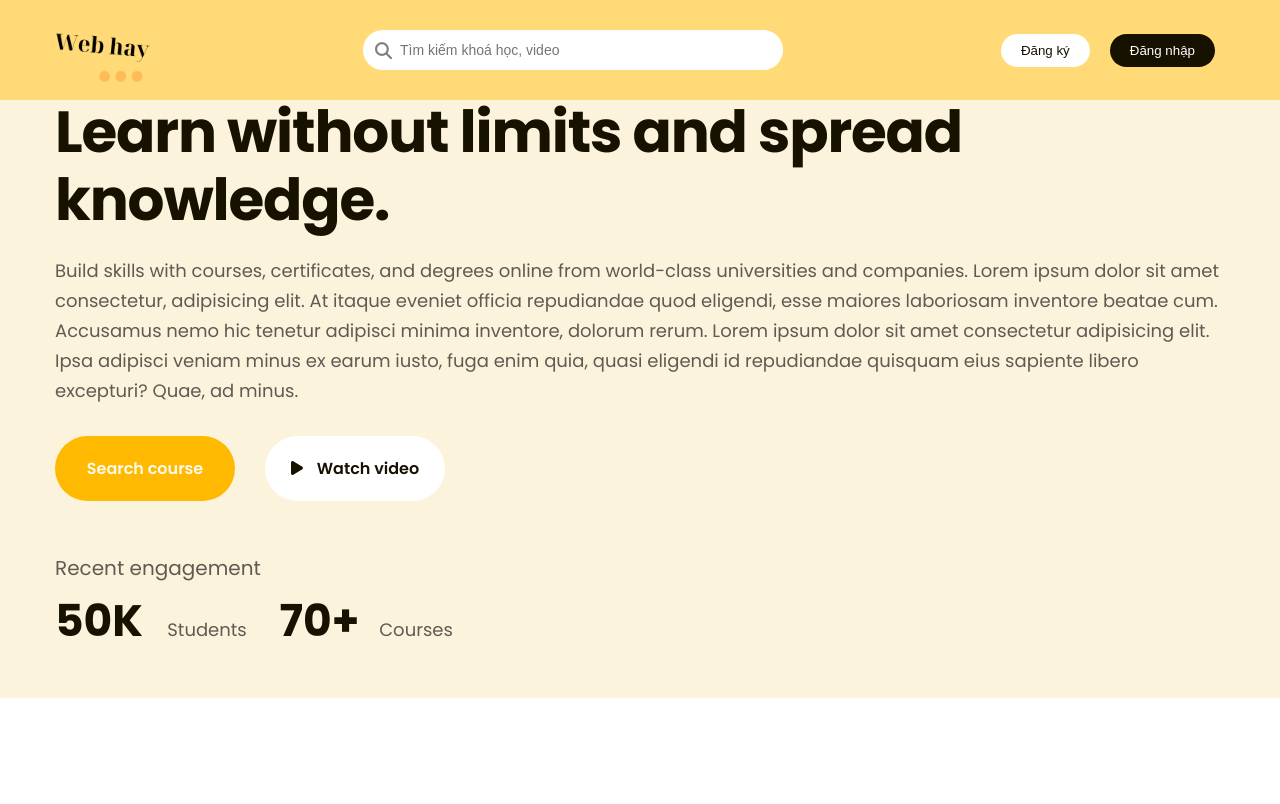
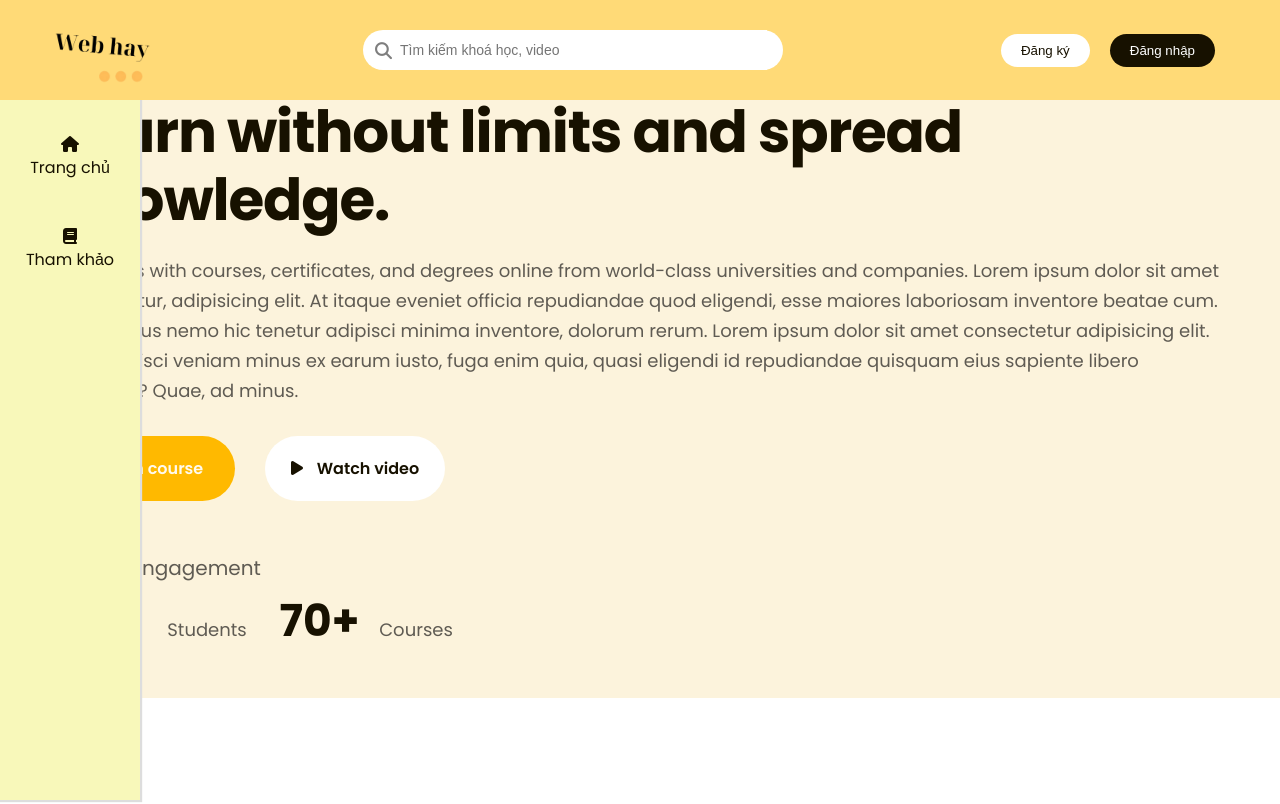
Before and after one commit to LamVyHuynh/Duan01, a plain HTML site: page index.html in a window 1280 px wide. Shown: the top 804 px of the page. Drawn offline with Linux system fonts and the light colour scheme.

Commit message:
lam xong navbar

```diff
--- a/assets/css/style.css
+++ b/assets/css/style.css
@@ -102,6 +102,46 @@ body {
   color: #fff;
   background-color: #171100;
   padding: 9px 20px;
+}
+
+#navbar {
+  min-width: 140px;
+  display: flex;
+  flex-direction: column;
+  position: fixed;
+  top: 100px;
+  left: 0;
+  bottom: 0;
+  padding: 10px;
+  background-color: #f8f8ba;
+  box-shadow: 1px 1px 1px 1px #ddd;
+}
+
+#navbar .nav-list .nav-item {
+  padding: 10px;
+  list-style: none;
+  width: 100%;
+}
+
+#navbar .nav-list .nav-item .nav-link {
+  width: 100%;
+  height: 72px;
+  display: flex;
+  flex-direction: column;
+  justify-content: center;
+  align-items: center;
+  text-decoration: none;
+  color: #171100;
+  border-radius: 16px;
+}
+
+#navbar .nav-list .nav-item .nav-link:hover {
+  background-color: #ccc;
+}
+
+#navbar .nav-list .nav-item .nav-link span {
+  margin-top: 8px;
+  font-size: 1.6rem;
 }
 
 .btn {
--- a/index.html
+++ b/index.html
@@ -27,6 +27,23 @@
   <body>
     <div id="container">
       <!-- Navbar left -->
+       <div id="navbar">
+        <ul class="nav-list">
+          <li class="nav-item">
+            <a href="" class="nav-link">
+              <i class="fa-solid fa-house"></i>
+              <span>Trang chủ</span>
+            </a>
+          </li>
+          <li class="nav-item">
+          <a href="" class="nav-link">
+            <i class="fa-solid fa-book"></i>
+            <span>Tham khảo</span>
+          </a>
+          </li>
+        </ul>
+       </div>
+      <!-- End: Navbar left -->
       <div id="header">
         <div class="main-content">
           <div class="body">
```
